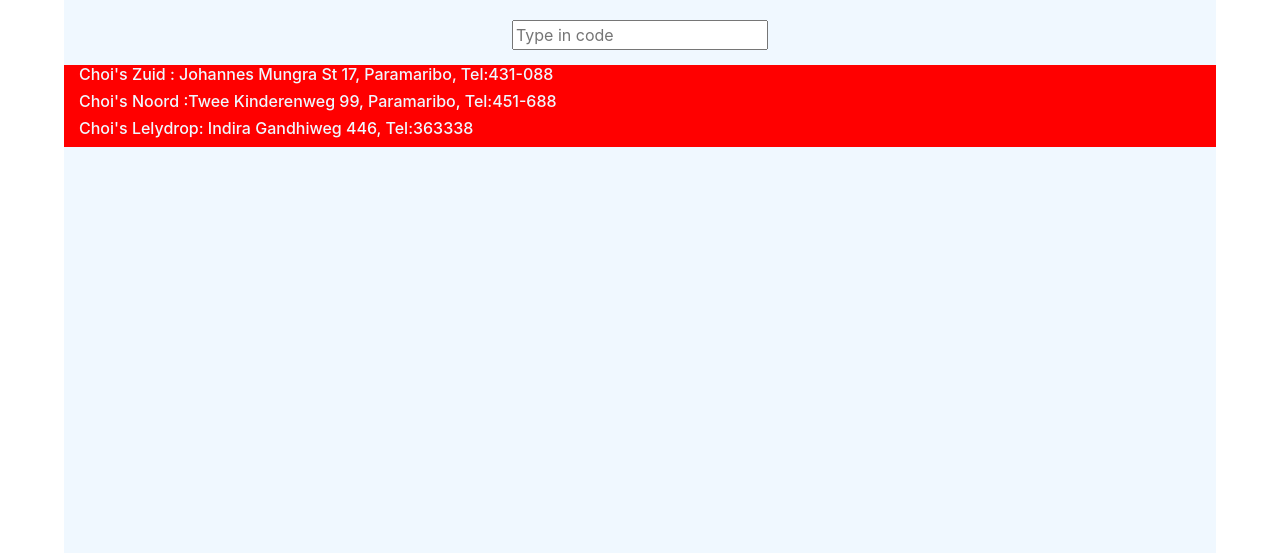
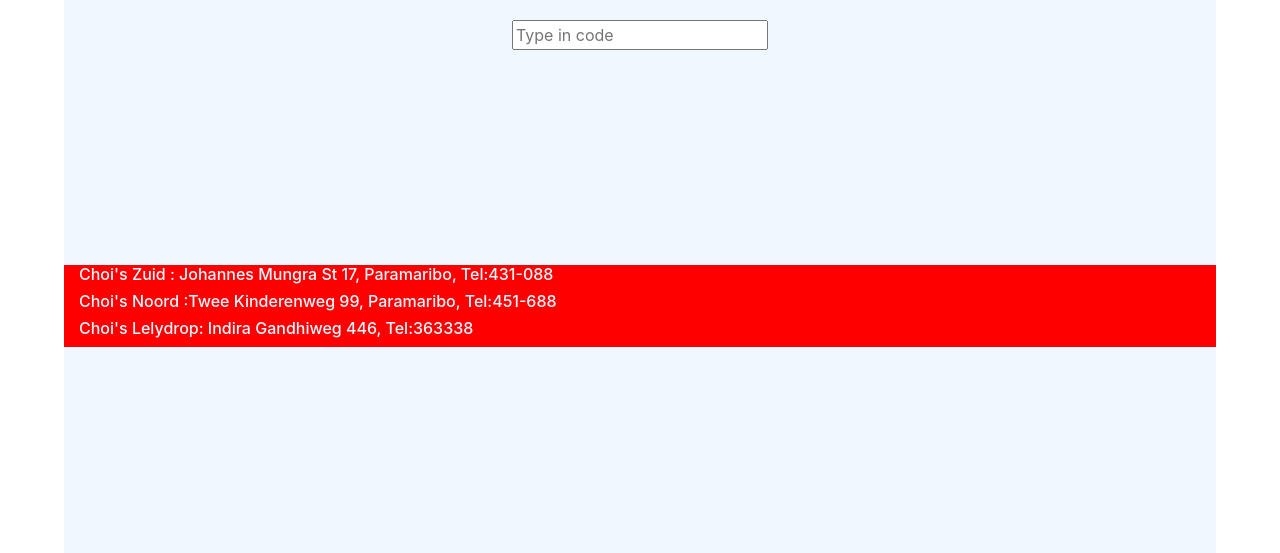
Before and after one commit to Balanss/price2, a plain HTML site: page price.html in a window 1280 px wide. Shown: the part 247-800 px from the top of the page. Drawn offline with nearby package versions, Linux system fonts and the light colour scheme.

Commit message:
Add files via upload

```diff
--- a/price.html
+++ b/price.html
@@ -58,7 +58,7 @@
 </div>
 
 
-<div class="container-fluid foot">
+<div class="container-fluid foot foot-price">
   <div class="row footer">
     <div class="col">
       <h6 class="footer-end">Choi's Zuid : Johannes Mungra St 17, Paramaribo, Tel:431-088 </h6>
--- a/styles.css
+++ b/styles.css
@@ -126,6 +126,10 @@ margin-bottom: 20px;
   width: 100%;
 }
 
+
+.foot-price{
+  margin-top: 200px
+}
 .logo {
   width: 20%;
 }
```
